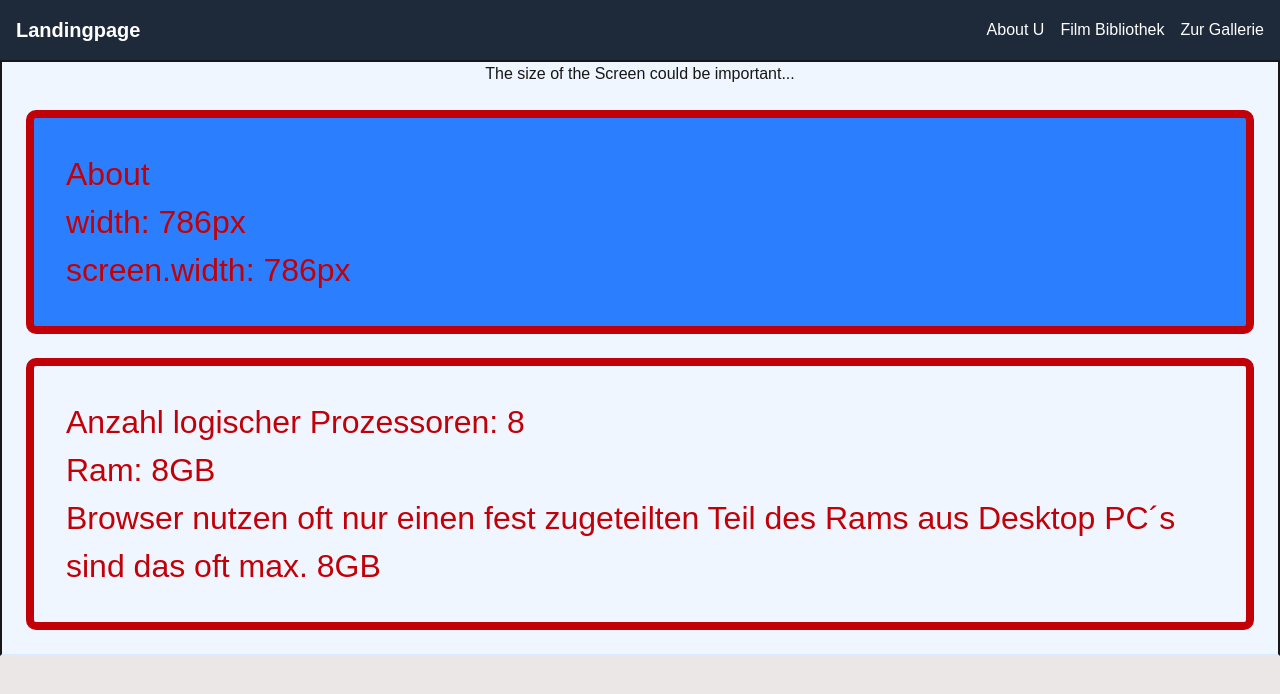
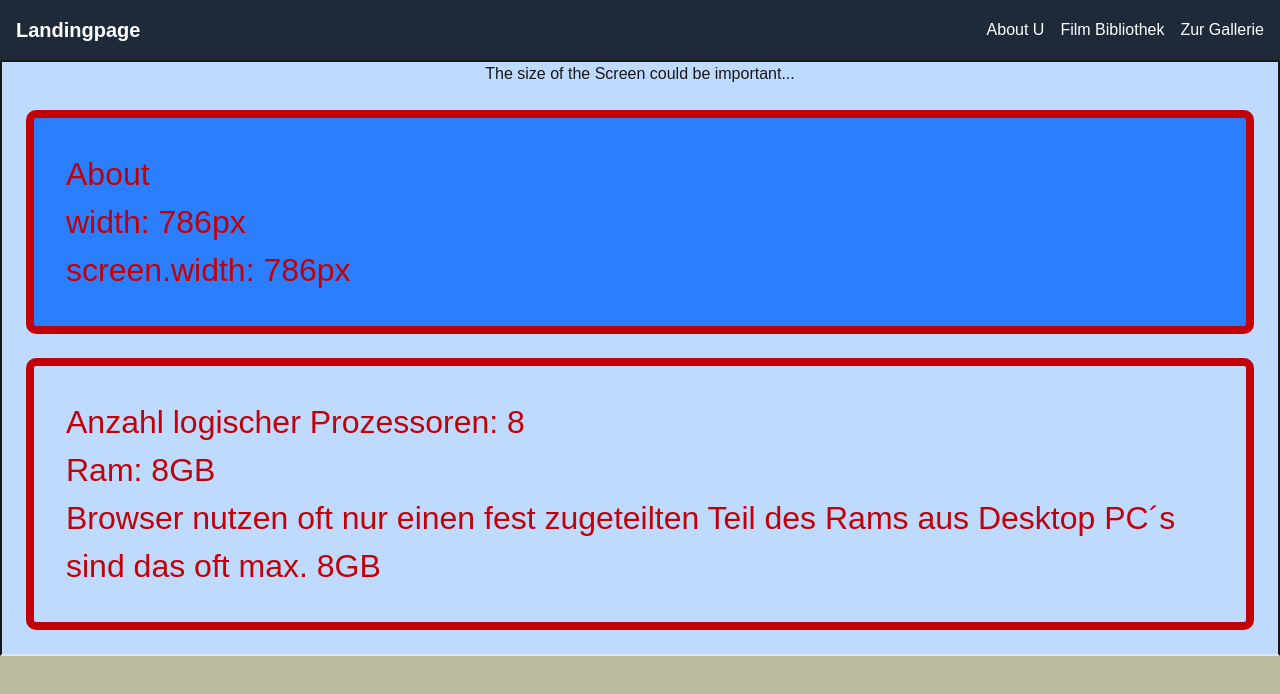
Before and after one commit to RandyBorn/Next.js-Knobel-projekt, a Next.js app in the folder knobel-projekt/: page /about in a window 1280 px wide. Shown: the top 694 px of the page. Built offline with nearby package versions, Linux system fonts and the light colour scheme.

Commit message:
projekt-optimirung-tailwind

```diff
--- a/knobel-projekt/app/about/page.jsx
+++ b/knobel-projekt/app/about/page.jsx
@@ -7,7 +7,7 @@ function AboutPage() {
   return (
     <>
       <Navbar />
-      <section className="aboutpage border-2 border-b-blue-100 bg-blue-50 display flex flex-col justify-center items-center">
+      <section className="aboutpage border-2 border-b-blue-100 bg-blue-200 display flex flex-col justify-center items-center">
         <h3>The size of the Screen could be important...</h3>
         <div className="aboutbody  ">
           <section className="aboutsection md:bg-blue-500 text-red-700 m-6 border-8 border-b-blue-800-300">
--- a/knobel-projekt/app/globals.css
+++ b/knobel-projekt/app/globals.css
@@ -20,7 +20,7 @@
 }
 
 body {
-  background: var(--background);
+  background: rgb(187, 187, 157);
   color: var(--foreground);
   font-family: Arial, Helvetica, sans-serif;
 }
@@ -46,9 +46,3 @@ body {
   /* background-color: #7991af; */
   border-radius: 10px;
 }
-/*
-@media (min-width: 917px) and (max-width: 768px) {
-  body {
-    border-color: green;
-  }
-} */
```
